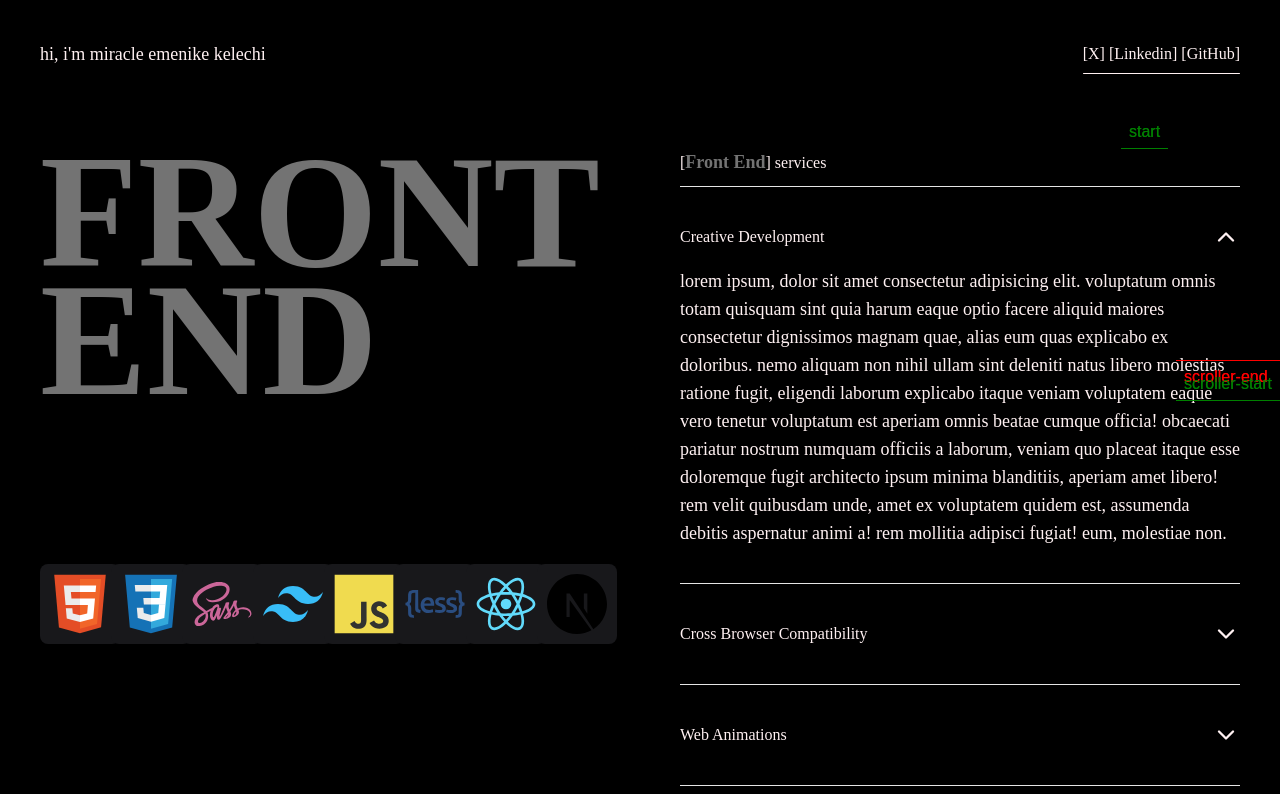
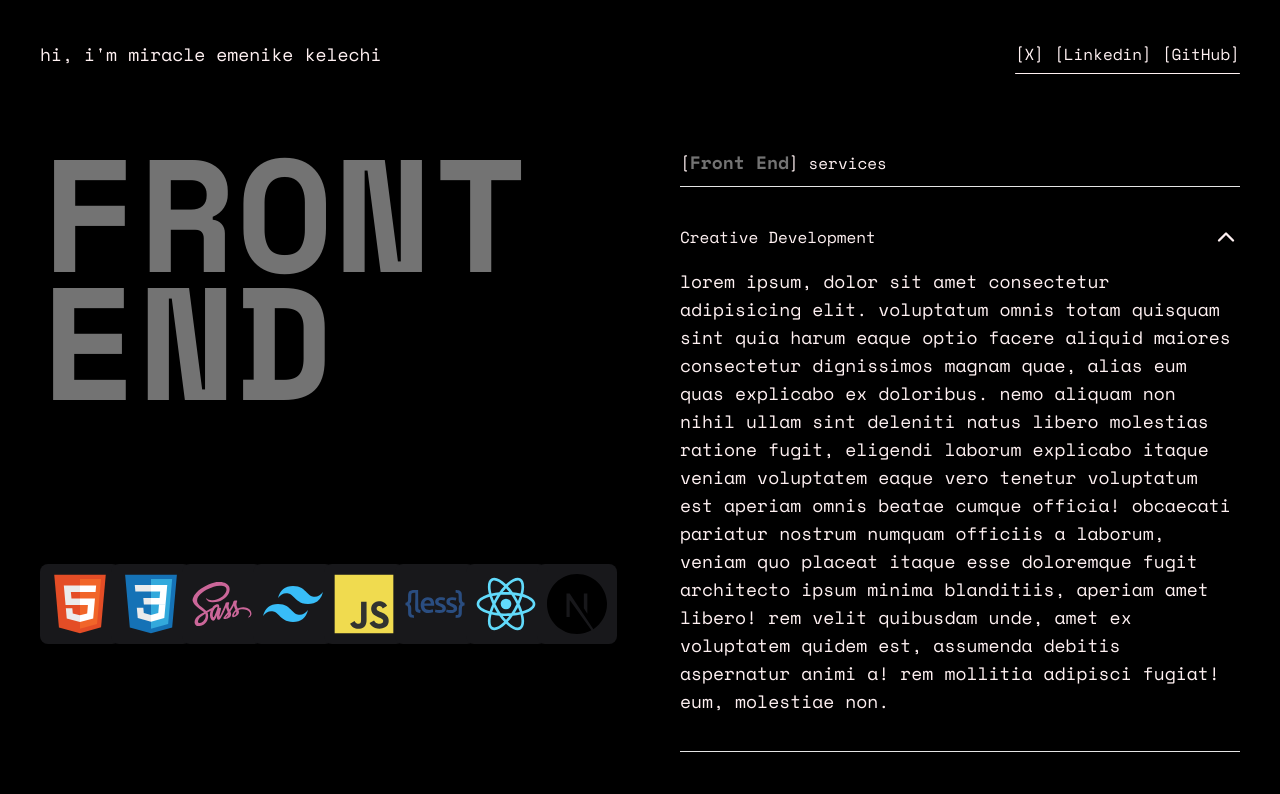
Before and after one commit to miraclemenikelechi/miraclemenikelechi, a React (Vite) app: page / in a window 1280 px wide. Shown: the top 794 px of the page. Built offline with nearby package versions, Linux system fonts and the light colour scheme.

Commit message:
:construction: uncomment preconnect link for Google Fonts; remove unused markers from scroll trigger settings

```diff
--- a/index.html
+++ b/index.html
@@ -6,10 +6,10 @@
     <link rel="icon" type="image/svg+xml" href="/vite.svg" />
     <meta name="viewport" content="width=device-width, initial-scale=1.0" />
     <title>miraclemenikelechi</title>
-    <!-- <link rel="preconnect" href="https://fonts.googleapis.com">
+    <link rel="preconnect" href="https://fonts.googleapis.com">
     <link rel="preconnect" href="https://fonts.gstatic.com" crossorigin>
     <link href="https://fonts.googleapis.com/css2?family=Space+Mono:ital,wght@0,400;0,700;1,400;1,700&display=swap"
-        rel="stylesheet"> -->
+        rel="stylesheet">
 </head>
 
 <body>
--- a/src/views/desktop.tsx
+++ b/src/views/desktop.tsx
@@ -31,8 +31,6 @@ export default function Page() {
 				start: "top center",
 				end: "bottom 45%",
 				toggleActions: "play reverse play reverse",
-
-				markers: true,
 			},
 		});
 		frontendTimeline.fromTo(
```
